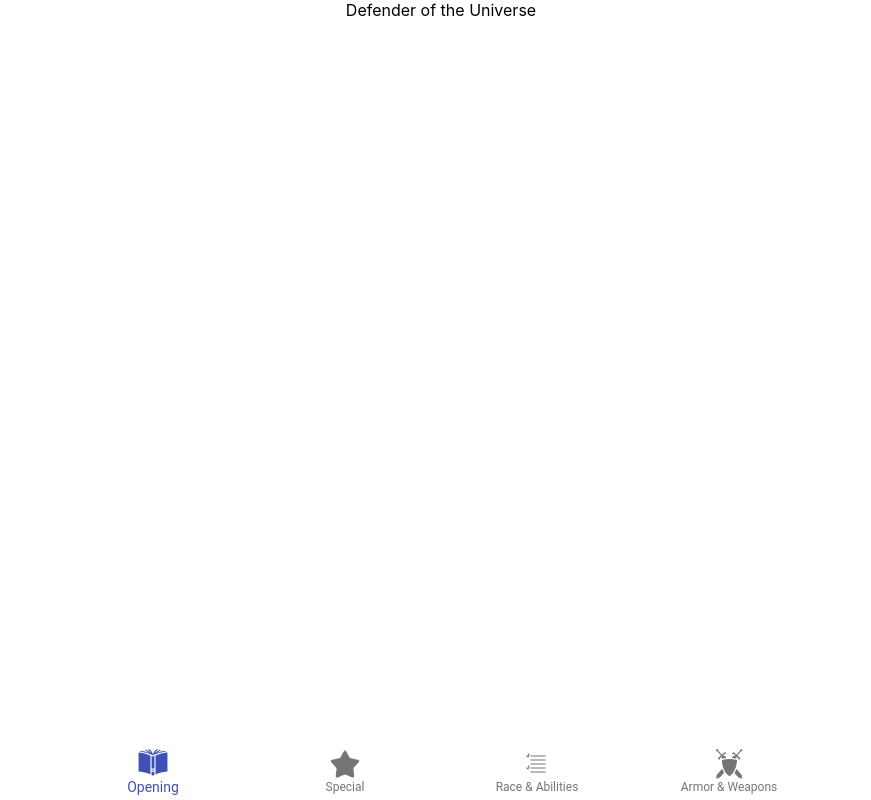
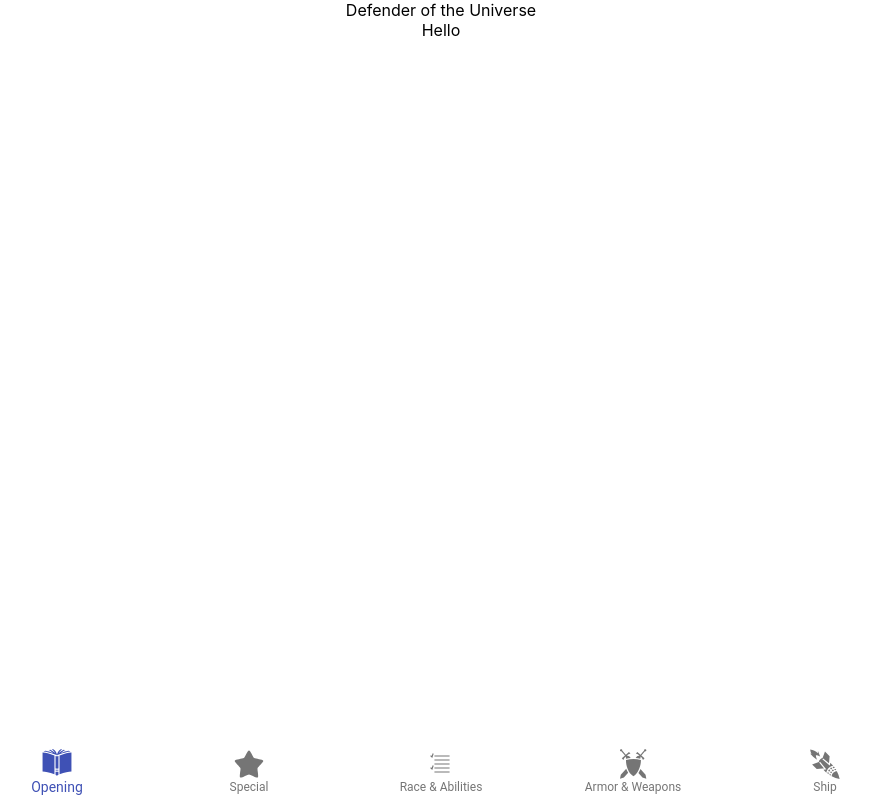
Before and after one commit to acreed1998/dotucyoa-again, a React (Create React App) app: page /ship in a window 1280 px wide. Shown: the whole page, without its empty margins (199-1070 px from the left). Built offline with nearby package versions, Linux system fonts and the light colour scheme.

Commit message:
add ship section

```diff
--- a/src/App.js
+++ b/src/App.js
@@ -8,6 +8,7 @@ import Opening from './routes/Opening';
 import Special from './routes/Special';
 import RaceAndAbilities from './routes/RaceAndAbilities';
 import ArmorAndWeapons from './routes/ArmorAndWeapons';
+import Ship from './routes/Ship';
 import _ from 'lodash';
 
 class App extends Component {
@@ -191,6 +192,11 @@ class App extends Component {
             modifyArmor={this.modifyArmor.bind(this)}
             modifyArmorTraits={this.modifyArmorTraits.bind(this)}
             />} />
+            <Route path="/ship/" render={() => <Ship
+            ship={CYOAData.ship}
+            ship_style={CYOAData.ship_style}
+            ship_traits={CYOAData.ship_traits}
+            />} />
           </div>
         </Router>
       </div>
--- a/src/components/BottomNavigation.js
+++ b/src/components/BottomNavigation.js
@@ -3,7 +3,7 @@ import PropTypes from 'prop-types';
 import { withStyles } from '@material-ui/core/styles';
 import BottomNavigation from '@material-ui/core/BottomNavigation';
 import BottomNavigationAction from '@material-ui/core/BottomNavigationAction';
-import { GiBookCover, GiRoundStar, GiChecklist, GiSwordsEmblem } from "react-icons/gi";
+import { GiBookCover, GiRoundStar, GiChecklist, GiSwordsEmblem, GiRocket } from "react-icons/gi";
 import { Link } from "react-router-dom";
 
 class SimpleBottomNavigation extends React.Component {
@@ -36,6 +36,7 @@ class SimpleBottomNavigation extends React.Component {
         <BottomNavigationAction label="Special" icon={<GiRoundStar size={'2em'} />} component={Link} to={"/special/"} />
         <BottomNavigationAction label={"Race & Abilities"} icon={<GiChecklist size={'2em'} />} component={Link} to={"/randa/"} />
         <BottomNavigationAction label={"Armor & Weapons"} icon={<GiSwordsEmblem size={'2em'} />} component={Link} to={"/arandw/"} />
+        <BottomNavigationAction label={"Ship"} icon={<GiRocket size={'2em'} />} component={Link} to={"/ship/"} />
       </BottomNavigation>
     );
   }
--- /dev/null
+++ b/src/routes/Ship.js
@@ -0,0 +1,23 @@
+import React, { Component } from "react";
+// import NoChoiceCard from '../components/NoChoiceCard';
+// import ChoiceCard from '../components/ChoiceCard';
+// import _ from 'lodash';
+// import GridItem from '@material-ui/core/Grid';
+// import MultiChoiceCard from '../components/MultiChoiceCard';
+
+export default class Ship extends Component {
+  constructor(props) {
+    super(props);
+    this.state = {
+
+    };
+  }
+
+  render() {
+    return (
+      <div>
+        Hello
+      </div>
+    );
+  }
+}
```
